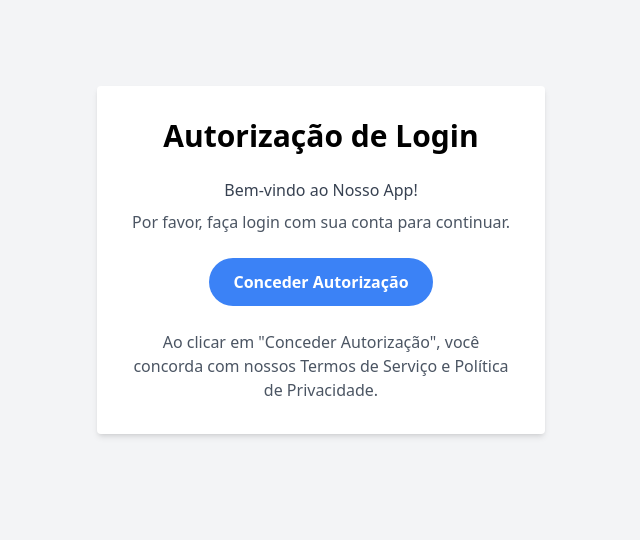
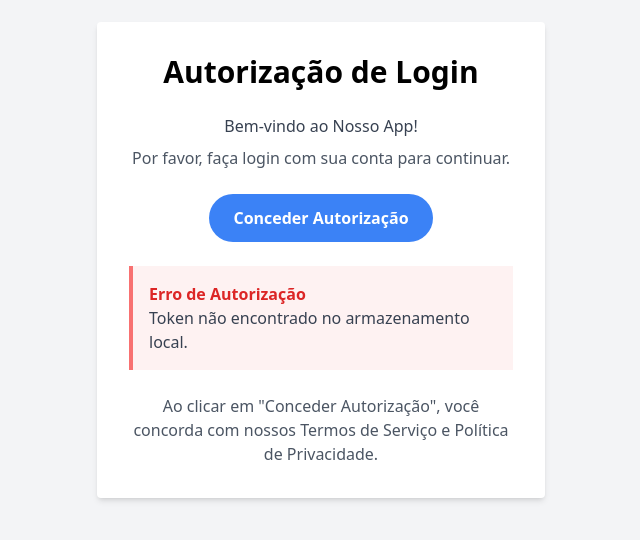
Before and after one commit to viniciusdev772/nextjsnovoapp, a Next.js app: page /authorize in a window 1280 px wide. Shown: the part 140-680 px from the top of the page, without its empty margins (319-959 px from the left). Built offline with nearby package versions, Linux system fonts and the light colour scheme.

Commit message:
Adiciona validação de token e mensagens de erro

```diff
--- a/pages/authorize.js
+++ b/pages/authorize.js
@@ -11,6 +11,10 @@ const AuthorizePage = () => {
   const authenticateToken = async (urlToken, localStorageToken) => {
     setIsLoading(true);
     try {
+      if (!urlToken || !localStorageToken) {
+        throw new Error("Token inválido. Verifique se o token está presente na URL e no armazenamento local.");
+      }
+
       const response = await axios.post(
         "https://cdn.viniciusdev.com.br/registrar_auth",
         { token: urlToken, auth: localStorageToken }
@@ -22,11 +26,9 @@ const AuthorizePage = () => {
         setErrorMessage("Não foi possível conceder autorização.");
       }
     } catch (error) {
-      console.error("Erro ao enviar os tokens:", error);
+      console.error("Erro ao enviar os tokens:", error.message);
       setAuthorizationStatus("error");
-      setErrorMessage(
-        "Ocorreu um erro ao processar a solicitação. Tente novamente mais tarde."
-      );
+      setErrorMessage("Ocorreu um erro ao processar a solicitação. Tente novamente mais tarde.");
     } finally {
       setIsLoading(false);
     }
@@ -35,44 +37,44 @@ const AuthorizePage = () => {
   const handleAuthorizeClick = () => {
     const { token } = router.query;
     const localStorageToken = localStorage.getItem("token");
-    if (token && localStorageToken) {
-      authenticateToken(token, localStorageToken);
-    } else {
-      setErrorMessage("Token não encontrado na URL ou no armazenamento local.");
+    authenticateToken(token, localStorageToken);
+  };
+
+  useEffect(() => {
+    if (!router.query.token) {
+      setAuthorizationStatus("error");
+      setErrorMessage("Token não encontrado na URL.");
     }
-  };
+  }, [router.query.token]);
+
+  useEffect(() => {
+    if (!localStorage.getItem("token")) {
+      setAuthorizationStatus("error");
+      setErrorMessage("Token não encontrado no armazenamento local.");
+    }
+  }, []);
 
   return (
     <div className="min-h-screen flex items-center justify-center bg-gray-100">
       <div className="max-w-md w-full bg-white p-8 rounded shadow-md">
-        <h2 className="text-3xl font-semibold text-center mb-6">
-          Autorização de Login
-        </h2>
+        <h2 className="text-3xl font-semibold text-center mb-6">Autorização de Login</h2>
         <div className="mb-6">
           <p className="text-gray-700 text-center">Bem-vindo ao Nosso App!</p>
-          <p className="text-gray-600 text-center mt-2">
-            Por favor, faça login com sua conta para continuar.
-          </p>
+          <p className="text-gray-600 text-center mt-2">Por favor, faça login com sua conta para continuar.</p>
         </div>
         <div className="flex justify-center mb-6">
           <button
             onClick={handleAuthorizeClick}
             disabled={isLoading}
-            className={`bg-blue-500 hover:bg-blue-600 text-white font-semibold py-3 px-6 rounded-full focus:outline-none focus:ring focus:ring-blue-200 ${
-              isLoading && "opacity-50 cursor-not-allowed"
-            }`}
+            className={`bg-blue-500 hover:bg-blue-600 text-white font-semibold py-3 px-6 rounded-full focus:outline-none focus:ring focus:ring-blue-200 ${isLoading && "opacity-50 cursor-not-allowed"}`}
           >
             {isLoading ? "Aguarde..." : "Conceder Autorização"}
           </button>
         </div>
         {authorizationStatus === "authorized" && (
           <div className="bg-green-50 border-l-4 border-green-400 p-4 mb-6">
-            <p className="text-green-600 font-semibold">
-              Autorização Concedida!
-            </p>
-            <p className="text-gray-700">
-              Você está autorizado a acessar o aplicativo.
-            </p>
+            <p className="text-green-600 font-semibold">Autorização Concedida!</p>
+            <p className="text-gray-700">Você está autorizado a acessar o aplicativo.</p>
           </div>
         )}
         {authorizationStatus === "error" && (
@@ -82,8 +84,7 @@ const AuthorizePage = () => {
           </div>
         )}
         <p className="text-center text-gray-600">
-          Ao clicar em "Conceder Autorização", você concorda com nossos Termos
-          de Serviço e Política de Privacidade.
+          Ao clicar em "Conceder Autorização", você concorda com nossos Termos de Serviço e Política de Privacidade.
         </p>
       </div>
     </div>
```
